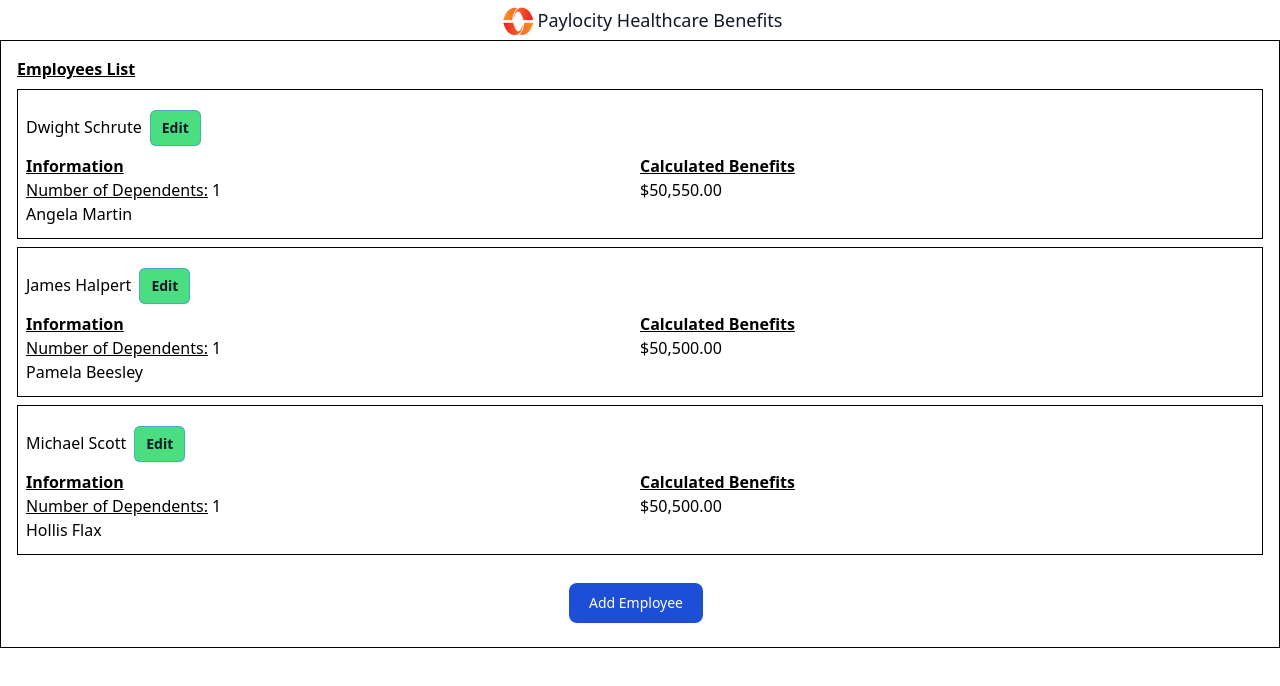
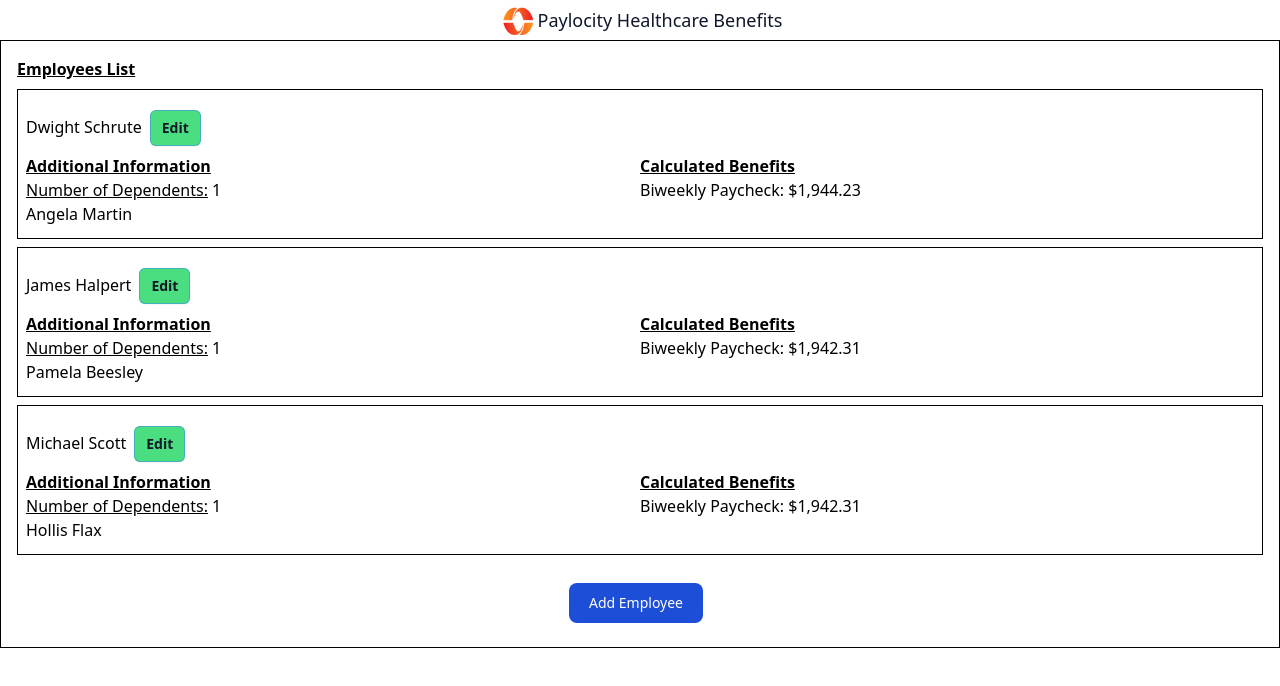
Before and after one commit to my-name-is-nheo/paylocity-take-home-quiz, a React (Create React App) app: page / in a window 1280 px wide. Shown: the top 686 px of the page. Built offline with nearby package versions, Linux system fonts and the light colour scheme.

Commit message:
fix: update header label for additional information

```diff
--- a/src/Authenticated/v1/HealthcareBenefitsPage/HealthcareBenefitsPage.tsx
+++ b/src/Authenticated/v1/HealthcareBenefitsPage/HealthcareBenefitsPage.tsx
@@ -17,7 +17,7 @@
   formatUsingIntl,
   initialCurrentEmployeeState,
 } from "./utilities";
-import { DISCOUNT_PERCENTAGE } from "./constants";
+import { DISCOUNT_PERCENTAGE, PAYCHECKS_PER_YEAR } from "./constants";
 
 const HealthcareBenefitsPage: React.FC = () => {
   const [modalMode, setModalMode] = useState<HealthcareModalModes | null>(null);
@@ -109,7 +109,7 @@
                     <div className="flex flex-row">
                       <div className="flex-1">
                         <Header
-                          label="Information"
+                          label="Additional Information"
                           headerClassName="font-bold underline"
                         />
                         <div className="flex flex-row">
@@ -130,10 +130,13 @@
                           label="Calculated Benefits"
                           headerClassName="font-bold underline"
                         />
-                        {formatUsingIntl(
-                          calculateBenefits(employee, DISCOUNT_PERCENTAGE)
-                        )}
-                        <li></li>
+                        <div className="flex-1">
+                          Biweekly Paycheck:{" "}
+                          {formatUsingIntl(
+                            calculateBenefits(employee, DISCOUNT_PERCENTAGE) /
+                              PAYCHECKS_PER_YEAR
+                          )}
+                        </div>
                       </div>
                     </div>
                   </div>
```
